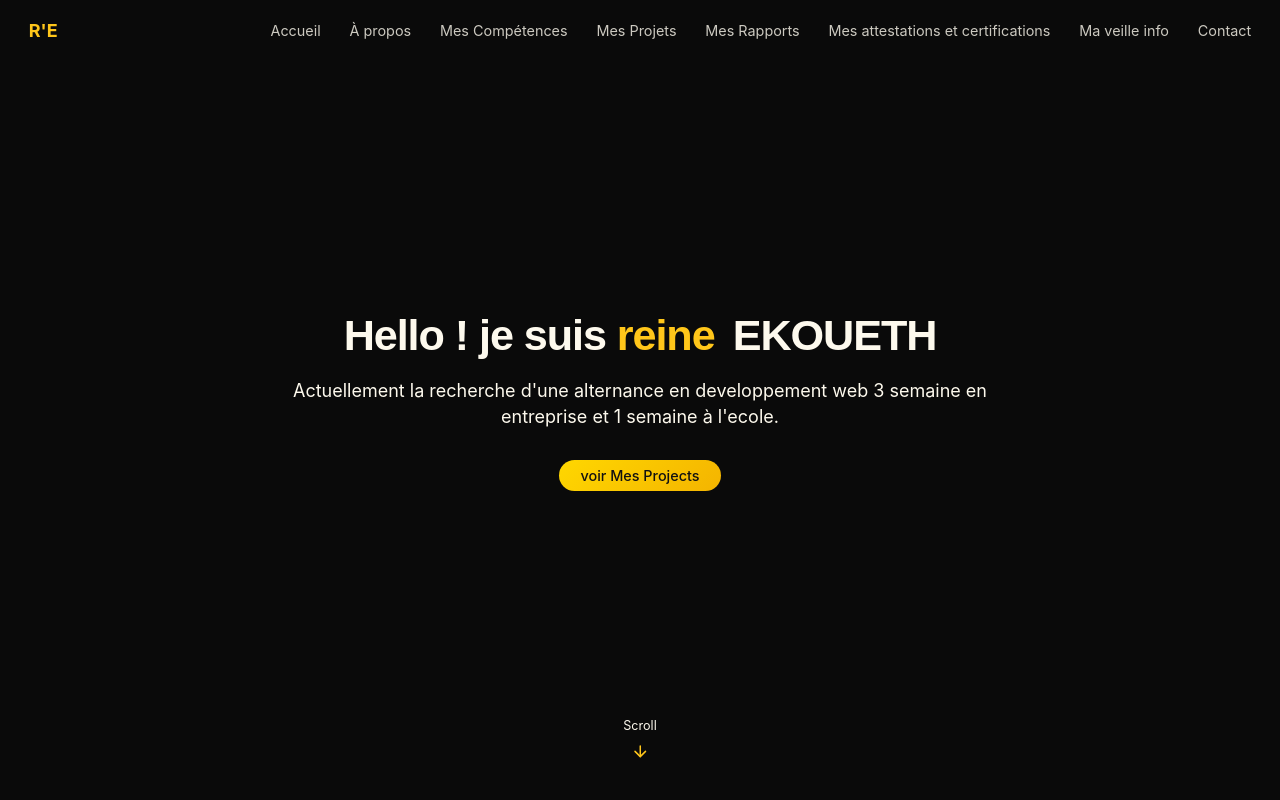
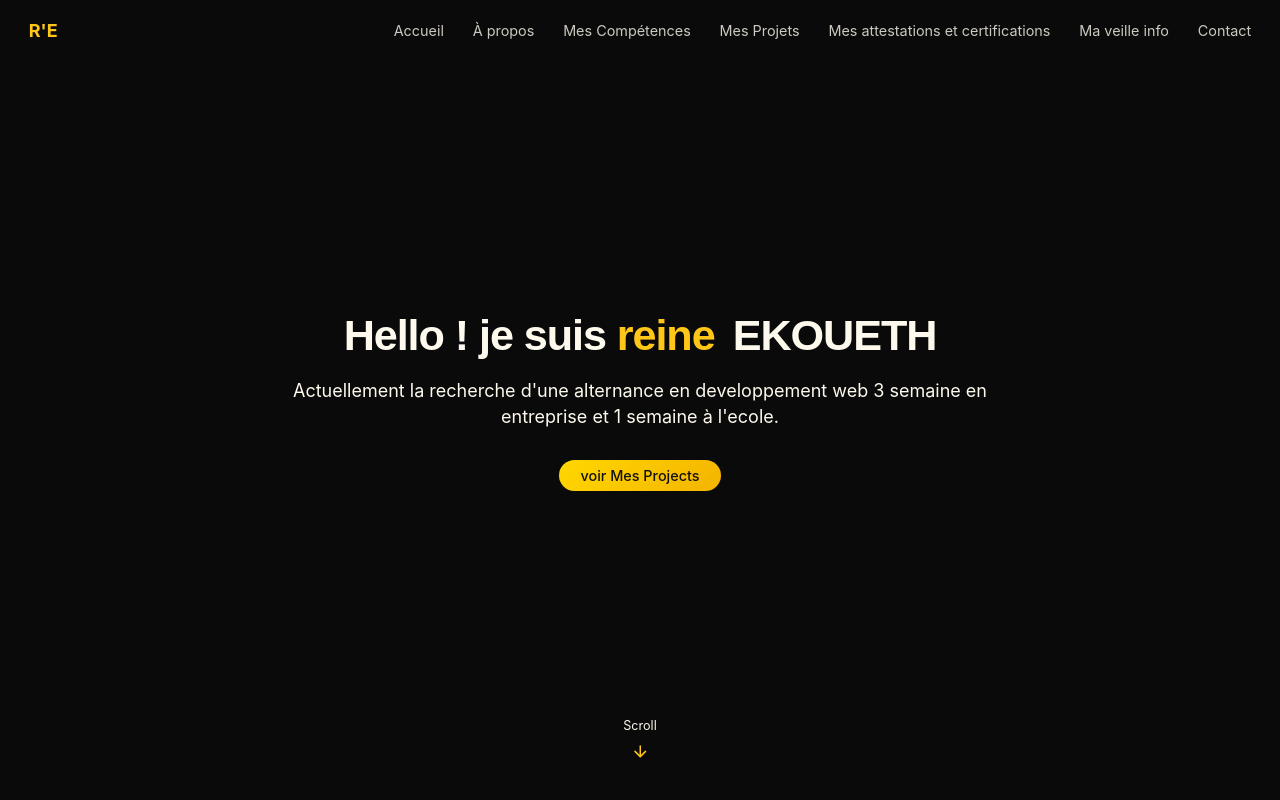
Before and after one commit to reineekoueth/portfolio-reineekoueth, a React (Vite) app: page / in a window 1280 px wide. Shown: the top 800 px of the page. Built offline with nearby package versions, Linux system fonts and the light colour scheme; the HTML template or start-up script is replaced by a standard one.

Commit message:
Remove 'Mes Rapports' from Navbar
Removed 'Mes Rapports' from the navigation links.

```diff
--- a/src/components/Navbar.jsx
+++ b/src/components/Navbar.jsx
@@ -7,7 +7,6 @@ const navItems = [
   { name: "À propos", href: "#about" },
   { name: "Mes Compétences", href: "#skills" },
   { name: "Mes Projets", href: "#projects" },
-  { name: "Mes Rapports", href: "#stage" },
   { name: "Mes attestations et certifications", href: "#certifications" },
   { name: "Ma veille info", href: "#veille" },
   { name: "Contact", href: "#contact" },
```
